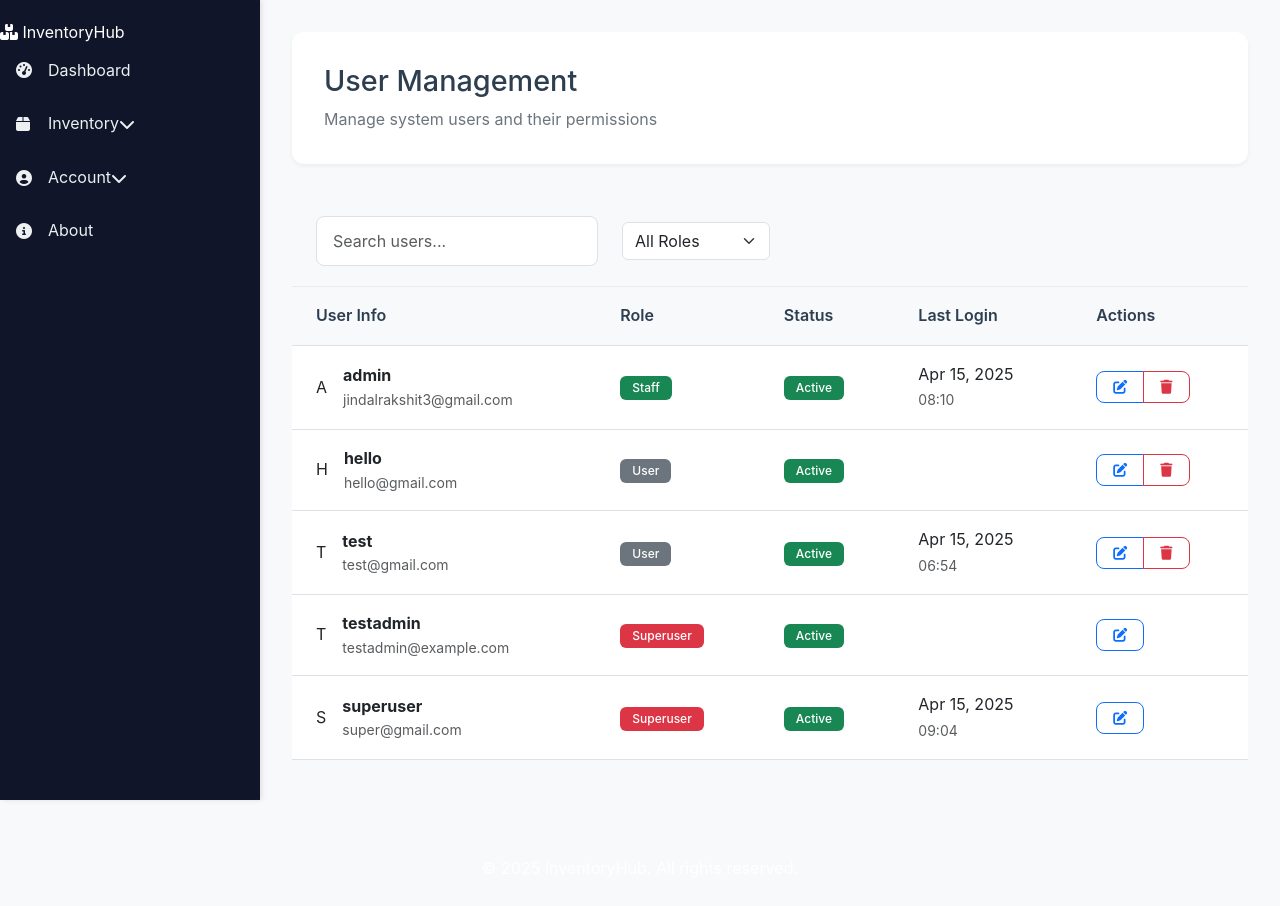
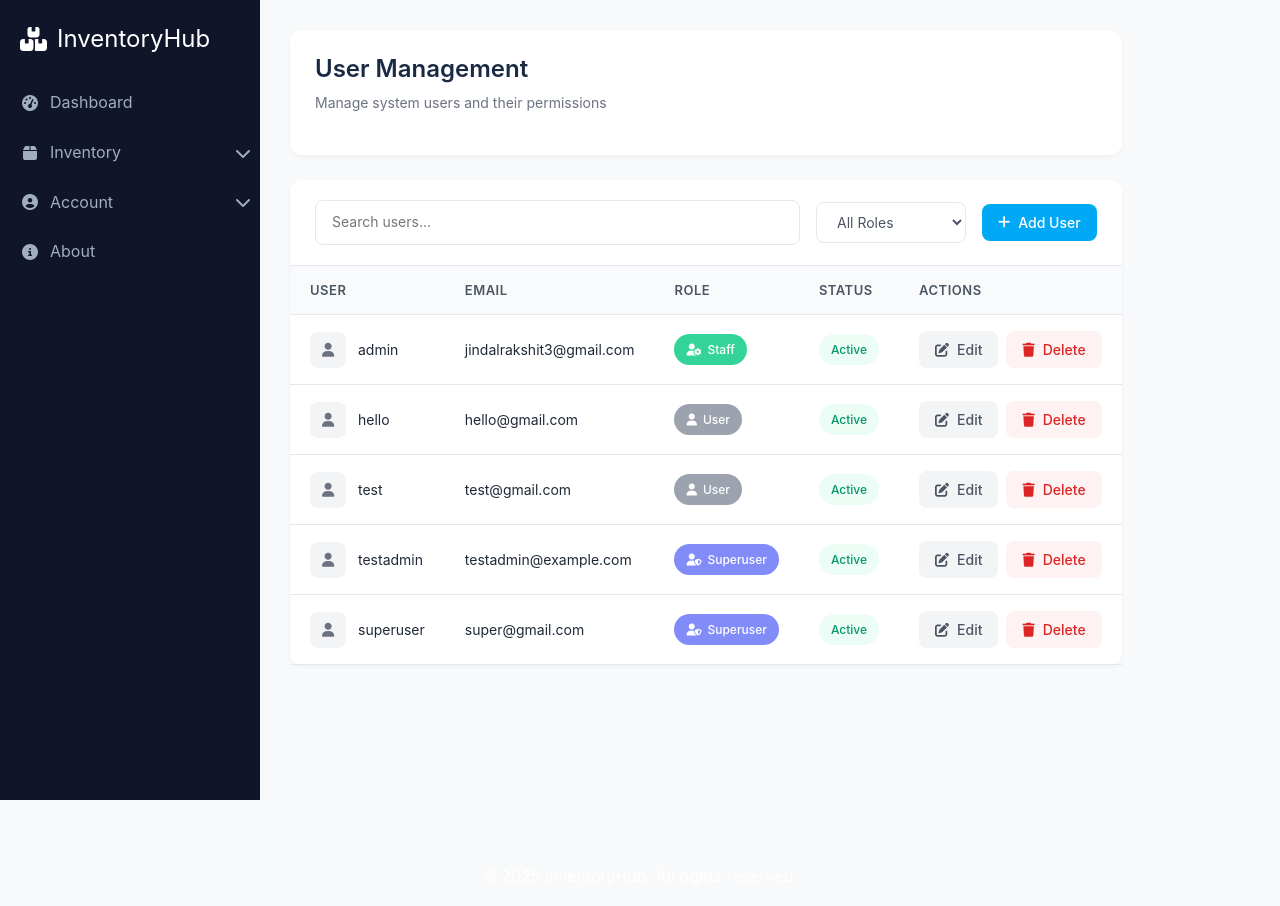
Before and after one commit to Rakshit9877/InventoryHubDjango, a Django app: template templates/admin_dashboard/user_management.html in a window 1280 px wide. Before the commit the page ends 800 px from the top, so only its background shows below. Run offline with Django 5.2, Linux system fonts and the light colour scheme; the template is opened without the code that fills it: values that come from a table or form of the project are taken from there, others are empty; data comes from the database, SQL or seed files in the repository; both versions use the stored data as it was after the commit.

Commit message:
css final changes

```diff
--- a/templates/admin_dashboard/user_management.html
+++ b/templates/admin_dashboard/user_management.html
@@ -4,190 +4,258 @@
 {% block title %}User Management - InventoryHub{% endblock %}
 
 {% block extra_css %}
-<link rel="stylesheet" href="{% static 'css/admin_sidebar.css' %}">
-<link rel="stylesheet" href="{% static 'css/admin.css' %}">
+<link rel="stylesheet" href="{% static 'css/sidebar.css' %}">
+<link rel="stylesheet" href="{% static 'css/admin_dashboard.css' %}">
 <style>
     .user-management-container {
-    padding: 2rem;
+        padding: 30px;
         margin-left: 260px;
+        background-color: #f8f9fa;
+        min-height: 100vh;
     }
 
     .page-header {
         background: white;
-    padding: 2rem;
+        padding: 25px;
         border-radius: 12px;
-    margin-bottom: 2rem;
-    box-shadow: 0 2px 4px rgba(0,0,0,0.05);
+        margin-bottom: 25px;
+        box-shadow: 0 2px 4px rgba(0,0,0,0.04);
     }
 
     .page-title {
-    margin: 0;
-    font-size: 1.8rem;
-    color: #2c3e50;
+        font-size: 24px;
+        font-weight: 600;
+        color: #1a2a44;
+        margin-bottom: 8px;
     }
 
     .page-description {
-    color: #6c757d;
-    margin: 0.5rem 0 0;
+        color: #6b7280;
+        font-size: 14px;
     }
 
-.users-table {
+    .admin-card {
         background: white;
         border-radius: 12px;
-    box-shadow: 0 2px 4px rgba(0,0,0,0.05);
-    overflow: hidden;
+        box-shadow: 0 2px 4px rgba(0,0,0,0.04);
     }
 
-.table-header {
-    padding: 1.5rem;
-    border-bottom: 1px solid #e9ecef;
-    display: flex;
-    justify-content: space-between;
-    align-items: center;
+    .card-header {
+        padding: 20px 25px;
+        border-bottom: 1px solid #e5e7eb;
     }
 
-.search-filters {
+    .search-controls {
         display: flex;
-    gap: 1rem;
+        gap: 16px;
         align-items: center;
     }
 
     .search-input {
-    min-width: 300px;
+        flex: 1;
+        min-width: 250px;
+        padding: 10px 16px;
+        border: 1px solid #e5e7eb;
+        border-radius: 8px;
+        font-size: 14px;
+        color: #4b5563;
     }
 
-.table-responsive {
-    margin: 0;
+    .search-input:focus {
+        outline: none;
+        border-color: #00A8F5;
+        box-shadow: 0 0 0 2px rgba(0,168,245,0.1);
     }
 
-.table {
-    margin: 0;
+    .filter-select {
+        min-width: 150px;
+        padding: 10px 16px;
+        border: 1px solid #e5e7eb;
+        border-radius: 8px;
+        font-size: 14px;
+        color: #4b5563;
+        background-color: white;
     }
 
-.table th {
-    padding: 1rem 1.5rem;
-    background: #f8f9fa;
-    font-weight: 600;
-    color: #2c3e50;
+    .user-table {
+        width: 100%;
+        border-collapse: separate;
+        border-spacing: 0;
     }
 
-.table td {
-    padding: 1rem 1.5rem;
-    vertical-align: middle;
+    .user-table th {
+        background: #f9fafb;
+        padding: 14px 20px;
+        text-align: left;
+        font-weight: 600;
+        color: #4b5563;
+        font-size: 13px;
+        letter-spacing: 0.5px;
+        text-transform: uppercase;
+        border-bottom: 1px solid #e5e7eb;
+    }
+
+    .user-table td {
+        padding: 16px 20px;
+        border-bottom: 1px solid #e5e7eb;
+        color: #1f2937;
+        font-size: 14px;
     }
 
     .user-info {
         display: flex;
         align-items: center;
-    gap: 1rem;
+        gap: 12px;
     }
 
     .user-avatar {
-    width: 40px;
-    height: 40px;
-    background: #4361ee;
-    border-radius: 10px;
+        width: 36px;
+        height: 36px;
+        border-radius: 8px;
+        background: #f3f4f6;
         display: flex;
         align-items: center;
         justify-content: center;
-    color: white;
-    font-weight: 600;
+        color: #6b7280;
     }
 
-.user-details {
-    line-height: 1.3;
+    .user-status {
+        padding: 6px 12px;
+        border-radius: 20px;
+        font-size: 12px;
+        font-weight: 500;
+        display: inline-flex;
+        align-items: center;
+        gap: 6px;
     }
 
-.user-name {
-    font-weight: 500;
-    color: #2c3e50;
+    .status-active {
+        background: #ecfdf5;
+        color: #059669;
     }
 
-.user-email {
-    font-size: 0.875rem;
-    color: #6c757d;
+    .status-inactive {
+        background: #fef2f2;
+        color: #dc2626;
     }
 
-.badge {
-    padding: 0.5em 1em;
-    border-radius: 6px;
+    .btn {
+        padding: 8px 16px;
+        border-radius: 8px;
+        font-size: 14px;
         font-weight: 500;
-    font-size: 0.75rem;
+        display: inline-flex;
+        align-items: center;
+        gap: 8px;
+        transition: background-color 0.2s;
+        border: none;
     }
 
-.badge-admin {
-    background: #4361ee;
+    .btn-add {
+        background-color: #00A8F5;
         color: white;
     }
 
-.badge-staff {
-    background: #2ecc71;
+    .btn-edit {
+        background-color: #f3f4f6;
+        color: #4b5563;
+    }
+
+    .btn-delete {
+        background-color: #fef2f2;
+        color: #dc2626;
+    }
+
+    .action-buttons {
+        display: flex;
+        gap: 8px;
+    }
+
+    .role-badge {
+        padding: 6px 12px;
+        border-radius: 20px;
+        font-size: 12px;
+        font-weight: 500;
+        display: inline-flex;
+        align-items: center;
+        gap: 6px;
+    }
+
+    .role-superuser {
+        background: #818cf8;
         color: white;
     }
 
-.badge-user {
-    background: #6c757d;
+    .role-staff {
+        background: #34d399;
         color: white;
     }
 
-.actions {
-    display: flex;
-    gap: 0.5rem;
+    .role-user {
+        background: #9ca3af;
+        color: white;
     }
 
-.btn {
-    padding: 0.5rem 1rem;
-    border-radius: 8px;
-    font-weight: 500;
-    display: inline-flex;
-    align-items: center;
-    gap: 0.5rem;
-    transition: all 0.2s;
+    .modal {
+        display: none;
+        position: fixed;
+        top: 0;
+        left: 0;
+        width: 100%;
+        height: 100%;
+        background: rgba(0, 0, 0, 0.5);
+        z-index: 1050;
     }
 
-.btn i {
-    font-size: 0.875rem;
+    .modal-content {
+        position: relative;
+        background: white;
+        margin: 15% auto;
+        padding: 20px;
+        width: 90%;
+        max-width: 500px;
+        border-radius: 12px;
     }
 
-.btn-primary {
-    background: #4361ee;
-    border: none;
+    .modal-header {
+        margin-bottom: 20px;
     }
 
-.btn-primary:hover {
-    background: #3730a3;
-    transform: translateY(-1px);
+    .modal-footer {
+        margin-top: 20px;
+        display: flex;
+        justify-content: flex-end;
+        gap: 10px;
     }
 
-.pagination {
-    padding: 1rem;
-    display: flex;
-    justify-content: center;
-    gap: 0.5rem;
+    @media (max-width: 1024px) {
+        .user-management-container {
+            margin-left: 0;
+            padding: 20px;
+        }
     }
 
     @media (max-width: 768px) {
-    .user-management-container {
-        margin-left: 0;
-        padding: 1rem;
+        .search-controls {
+            flex-direction: column;
         }
 
-    .search-filters {
-        flex-direction: column;
-        align-items: stretch;
+        .search-input,
+        .filter-select {
+            width: 100%;
         }
 
-    .search-input {
-        min-width: auto;
+        .user-table {
+            font-size: 13px;
         }
     }
 </style>
 {% endblock %}
 
 {% block content %}
-<div class="admin-sidebar">
+{% csrf_token %}
+<div class="admin-container">
     {% include 'components/sidebar.html' %}
-</div>
 
     <div class="user-management-container">
         <div class="page-header">
@@ -197,29 +265,29 @@
 
         <div class="admin-card">
             <div class="card-header">
-            <div class="row align-items-center">
-                <div class="col">
-                    <input type="text" class="form-control" id="userSearch" placeholder="Search users...">
-                </div>
-                <div class="col-auto">
-                    <select class="form-select" id="roleFilter">
+                <div class="search-controls">
+                    <input type="text" class="search-input" placeholder="Search users...">
+                    <select class="filter-select">
                         <option value="">All Roles</option>
                         <option value="admin">Admin</option>
                         <option value="staff">Staff</option>
                         <option value="user">Regular User</option>
                     </select>
-                </div>
+                    <a href="{% url 'admin_dashboard:add_user' %}" class="btn btn-add">
+                        <i class="fas fa-plus"></i>
+                        Add User
+                    </a>
                 </div>
             </div>
 
             <div class="table-responsive">
-            <table class="table table-hover align-middle">
+                <table class="user-table">
                     <thead>
                         <tr>
-                        <th>User Info</th>
+                            <th>User</th>
+                            <th>Email</th>
                             <th>Role</th>
                             <th>Status</th>
-                        <th>Last Login</th>
                             <th>Actions</th>
                         </tr>
                     </thead>
@@ -227,42 +295,35 @@
                         {% for user in users %}
                         <tr>
                             <td>
-                            <div class="d-flex align-items-center">
-                                <div class="avatar">{{ user.username|first|upper }}</div>
-                                <div class="ms-3">
-                                    <div class="fw-bold">{{ user.username }}</div>
-                                    <div class="text-muted small">{{ user.email }}</div>
+                                <div class="user-info">
+                                    <div class="user-avatar">
+                                        <i class="fas fa-user"></i>
                                     </div>
+                                    <div>{{ user.username }}</div>
                                 </div>
                             </td>
+                            <td>{{ user.email }}</td>
                             <td>
-                            {% if user.is_superuser %}
-                                <span class="badge bg-danger">Superuser</span>
-                            {% elif user.is_staff %}
-                                <span class="badge bg-success">Staff</span>
-                            {% else %}
-                                <span class="badge bg-secondary">User</span>
-                            {% endif %}
-                        </td>
-                        <td>
-                            <span class="badge bg-{{ user.is_active|yesno:'success,danger' }}">
-                                {{ user.is_active|yesno:'Active,Inactive' }}
+                                <span class="role-badge {% if user.is_superuser %}role-superuser{% elif user.is_staff %}role-staff{% else %}role-user{% endif %}">
+                                    <i class="fas {% if user.is_superuser %}fa-user-shield{% elif user.is_staff %}fa-user-cog{% else %}fa-user{% endif %}"></i>
+                                    {% if user.is_superuser %}Superuser{% elif user.is_staff %}Staff{% else %}User{% endif %}
                                 </span>
                             </td>
                             <td>
-                            <div>{{ user.last_login|date:"M d, Y" }}</div>
-                            <small class="text-muted">{{ user.last_login|time:"H:i" }}</small>
+                                <span class="user-status {% if user.is_active %}status-active{% else %}status-inactive{% endif %}">
+                                    {% if user.is_active %}Active{% else %}Inactive{% endif %}
+                                </span>
                             </td>
                             <td>
-                            <div class="btn-group">
-                                <a href="{% url 'admin_dashboard:edit_user' user.id %}" class="btn btn-sm btn-outline-primary">
+                                <div class="action-buttons">
+                                    <a href="{% url 'admin_dashboard:edit_user' user.id %}" class="btn btn-edit">
                                         <i class="fas fa-edit"></i>
+                                        Edit
                                     </a>
-                                {% if not user.is_superuser %}
-                                <button type="button" class="btn btn-sm btn-outline-danger" onclick="confirmDelete('{{ user.id }}', '{{ user.username }}')">
+                                    <button class="btn btn-delete" onclick="deleteUser({{ user.id }})">
                                         <i class="fas fa-trash"></i>
+                                        Delete
                                     </button>
-                                {% endif %}
                                 </div>
                             </td>
                         </tr>
@@ -272,64 +333,68 @@
             </div>
         </div>
     </div>
+</div>
 
 <!-- Delete Confirmation Modal -->
-<div class="modal fade" id="deleteModal" tabindex="-1">
-    <div class="modal-dialog">
+<div id="deleteModal" class="modal">
     <div class="modal-content">
         <div class="modal-header">
-                <h5 class="modal-title">Delete User</h5>
-                <button type="button" class="btn-close" data-bs-dismiss="modal"></button>
+            <h4>Confirm Delete</h4>
         </div>
-            <div class="modal-body">
-                <p>Are you sure you want to delete user "<span id="deleteUserName"></span>"?</p>
-                <p class="text-danger">This action cannot be undone.</p>
-            </div>
+        <p>Are you sure you want to delete this user? This action cannot be undone.</p>
         <div class="modal-footer">
-                <form id="deleteForm" method="POST">
-                    {% csrf_token %}
-                    <input type="hidden" name="action" value="delete">
-                    <input type="hidden" name="user_id" id="deleteUserId">
-                    <button type="button" class="btn btn-secondary" data-bs-dismiss="modal">Cancel</button>
-                    <button type="submit" class="btn btn-danger">Delete User</button>
-                </form>
+            <button class="btn btn-edit" onclick="closeModal()">Cancel</button>
+            <button id="confirmDelete" class="btn btn-delete">Delete</button>
         </div>
     </div>
 </div>
-</div>
-{% endblock %}
 
-{% block extra_js %}
 <script>
-document.addEventListener('DOMContentLoaded', function() {
-    const userSearch = document.getElementById('userSearch');
-    const roleFilter = document.getElementById('roleFilter');
-    const tableRows = document.querySelectorAll('tbody tr');
+let userToDelete = null;
+const modal = document.getElementById('deleteModal');
 
-    function filterTable() {
-        const searchTerm = userSearch.value.toLowerCase();
-        const roleValue = roleFilter.value.toLowerCase();
+function deleteUser(userId) {
+    if (confirm('Are you sure you want to delete this user?')) {
+        const form = document.createElement('form');
+        form.method = 'POST';
+        form.action = window.location.href;
 
-        tableRows.forEach(row => {
-            const username = row.querySelector('.fw-bold').textContent.toLowerCase();
-            const email = row.querySelector('.text-muted').textContent.toLowerCase();
-            const role = row.querySelector('.badge').textContent.toLowerCase();
+        // Get CSRF token
+        const csrfToken = document.querySelector('[name=csrfmiddlewaretoken]').value;
 
-            const matchesSearch = username.includes(searchTerm) || email.includes(searchTerm);
-            const matchesRole = !roleValue || role.includes(roleValue);
+        const csrfInput = document.createElement('input');
+        csrfInput.type = 'hidden';
+        csrfInput.name = 'csrfmiddlewaretoken';
+        csrfInput.value = csrfToken;
 
-            row.style.display = matchesSearch && matchesRole ? '' : 'none';
-        });
+        const actionInput = document.createElement('input');
+        actionInput.type = 'hidden';
+        actionInput.name = 'action';
+        actionInput.value = 'delete';
+
+        const userIdInput = document.createElement('input');
+        userIdInput.type = 'hidden';
+        userIdInput.name = 'user_id';
+        userIdInput.value = userId;
+
+        form.appendChild(csrfInput);
+        form.appendChild(actionInput);
+        form.appendChild(userIdInput);
+        document.body.appendChild(form);
+        form.submit();
+    }
 }
 
-    userSearch.addEventListener('input', filterTable);
-    roleFilter.addEventListener('change', filterTable);
-});
+function closeModal() {
+    modal.style.display = 'none';
+    userToDelete = null;
+}
 
-function confirmDelete(userId, username) {
-    document.getElementById('deleteUserName').textContent = username;
-    document.getElementById('deleteUserId').value = userId;
-    new bootstrap.Modal(document.getElementById('deleteModal')).show();
+// Close modal when clicking outside
+window.onclick = function(event) {
+    if (event.target == modal) {
+        closeModal();
+    }
 }
 </script>
 {% endblock %}
```
Also changed, not shown: templates/admin_dashboard/add_user.html (+102 -49 lines), templates/admin_dashboard/edit_user.html (+130 -24 lines), db.sqlite3, templates/admin_dashboard/base.html (deleted). Lines whose indentation alone changed are shown as unchanged.
